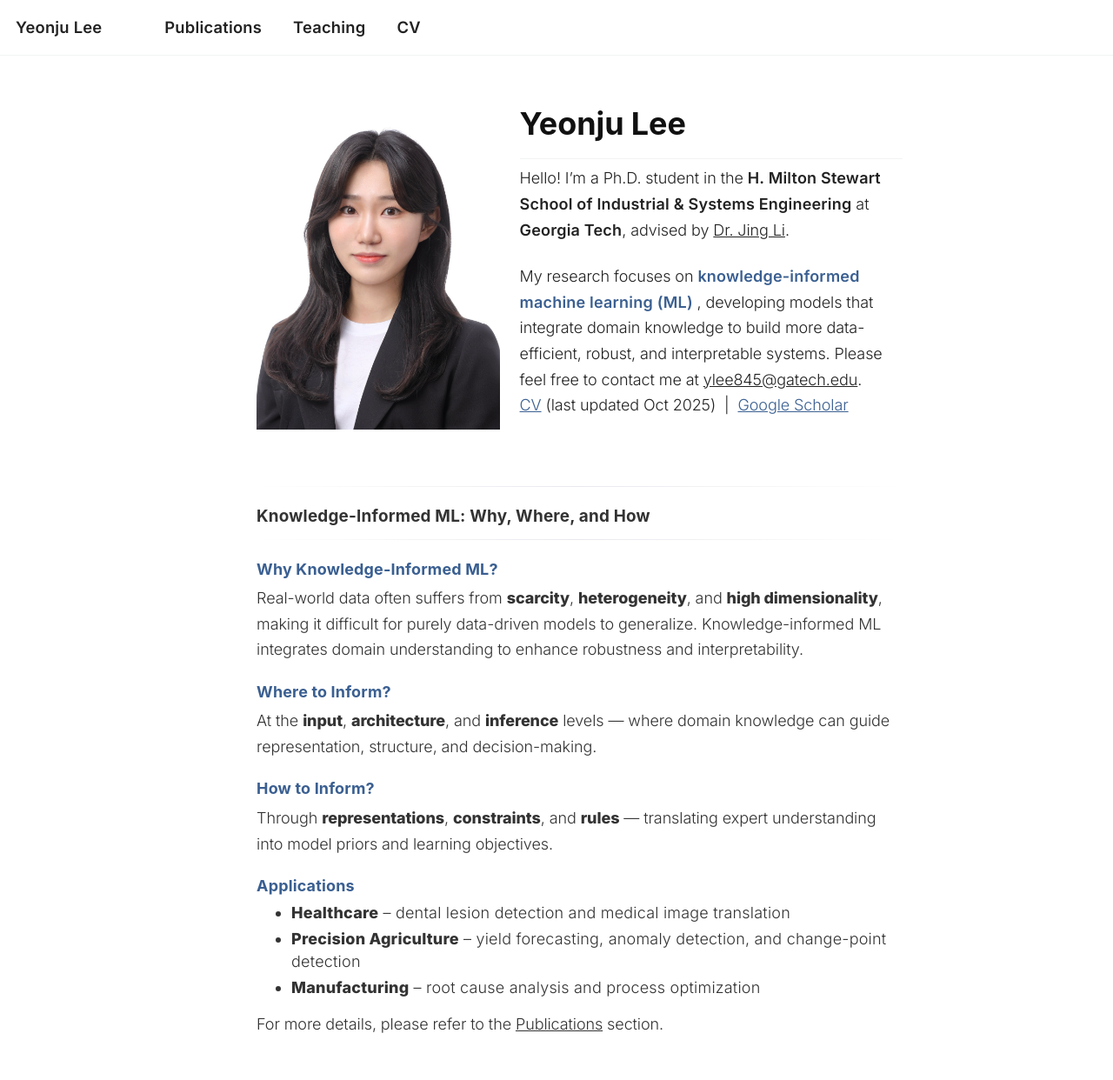
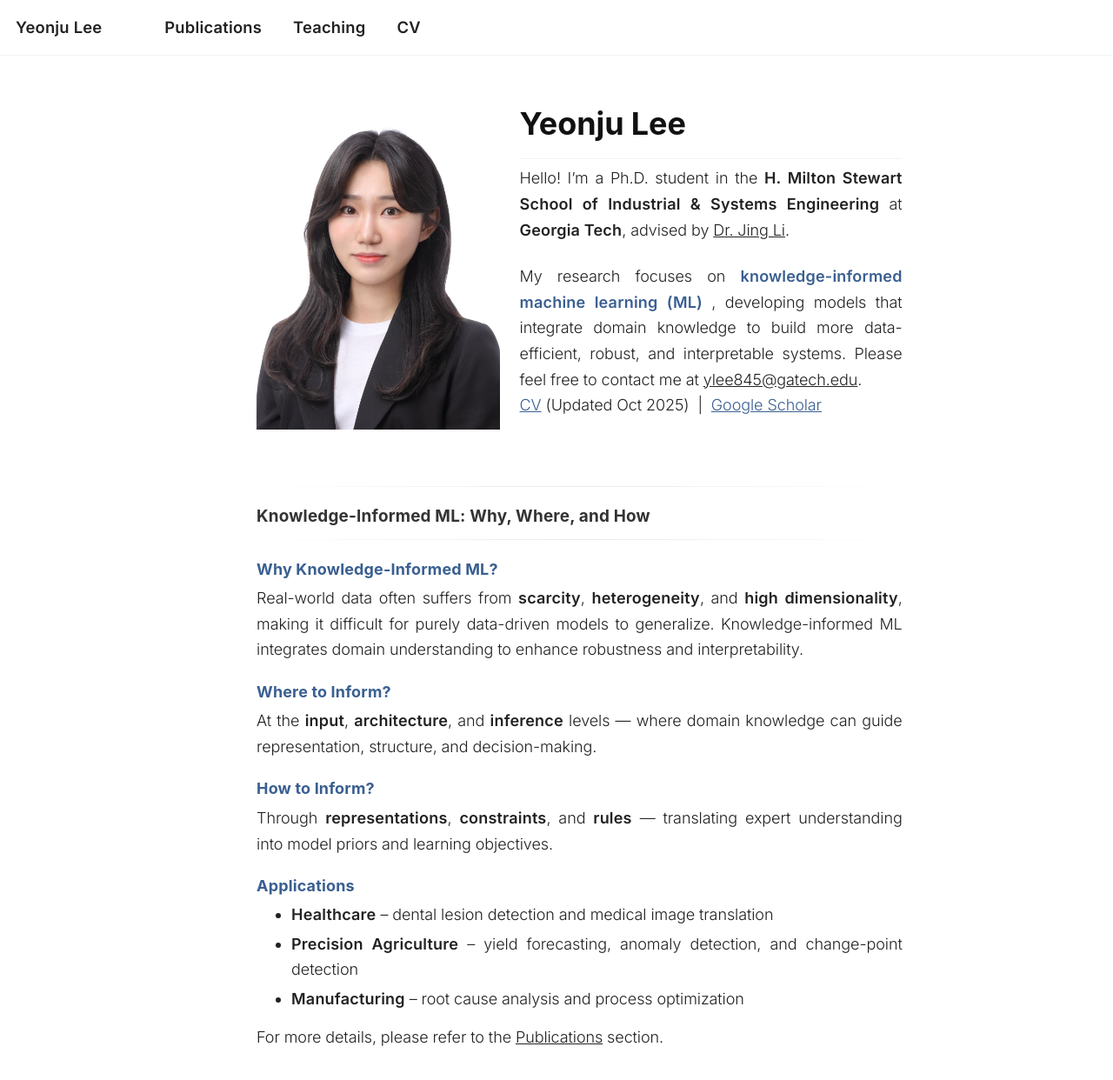
Before and after one commit to ylee845/ylee845.github.io, a Jekyll site: the page built from _pages/about.md, in a window 1280 px wide and 1400 px high. Shown: the top 1242 px of the window at 87% size. Built offline with Jekyll 4.4.1, drawn with Linux system fonts in a browser that asks for light colours; a script that is not in the unit is left out; part of the change alters nothing that is shown.

Commit message:
Update about.md

```diff
--- a/_pages/about.md
+++ b/_pages/about.md
@@ -48,16 +48,16 @@ redirect_from:
 /* 페이지 기본 타이포 */
 .page__content {
   max-width: none !important;
+  text-align: justify;
   margin: 0 auto;
   width: 100% !important;
   font-family: 'Inter', system-ui, -apple-system, 'Segoe UI', Roboto, Arial, sans-serif;
   color:#333; font-weight:300; line-height:1.45;
 }
 
-/* Intro: 사진 | 텍스트 2열 */
 .intro{
-  display:grid !important;
-  grid-template-columns: 280px 1fr;           /* ← 2열 */
+  display: grid !important;
+  grid-template-columns: 280px 1fr;
   grid-template-areas:
     "photo title"
     "photo lead"
@@ -65,8 +65,8 @@ redirect_from:
     "full  full";
   column-gap: 1.25rem;
   row-gap: .6rem;
-  margin: 1.2rem 0 0.5rem;
-  align-items:start;
+  margin: 1.2rem 0 .5rem;
+  align-items: start;
 }
 
 .intro__img{
@@ -76,88 +76,89 @@ redirect_from:
   object-fit: cover;
 }
 
-.intro__body {
-  font-family: "Inter", "Helvetica Neue", Arial, sans-serif;
-  font-size: 1rem;          /* 살짝 작게 (기존 1rem → 0.98rem) */
-  line-height: 1.65;           /* 줄 간격 약간 촘촘하게 */
-  letter-spacing: -0.1px;      /* 살짝 좁혀서 정돈된 느낌 */
-  color: var(--text);
-  max-width: 600px;
-}
-.intro__title{ grid-area:title; margin:0 0 .4rem; font-size:2rem; font-weight:700; color:#111; }
-.intro__lead { grid-area:lead;  margin:0 0 .6rem; font-size:1rem; color:#2f2f2f; }
-.aboutme     { grid-area:about; font-size:1rem; margin-top:.1rem; }
-.about-sections{ grid-area:full; margin-top:.15rem; font-size:1rem; }
-
-.intro__title,
+/* =========================
+   본문 타이포 통일
+   ========================= */
+.intro__body,
 .intro__lead,
 .aboutme,
-.about-sections {
-  text-align: unset;     /* 기본 정렬로 되돌림 (보통 왼쪽) */
+.about-sections p,
+.about-sections li{
+  font-family: "Inter", "Helvetica Neue", Arial, sans-serif;
+  font-size: 1rem;
+  line-height: 1.65;
+  letter-spacing: -0.1px;
+  color: var(--text);
+  text-align: justify;
+  -webkit-font-smoothing: antialiased;
+  -moz-osx-font-smoothing: grayscale;
+  text-rendering: optimizeLegibility;
 }
 
-/* 반응형: 1열 스택 */
+/* intro 본문 폭 통일(A안: 제한 해제) */
+.intro__body{ max-width: none; }
 
-@media (max-width:1024px){  /* 기존 880px → 1024px 로 확장 */
+/* 타이틀·리드·섹션 배치 */
+.intro__title{ grid-area: title; margin: 0 0 .4rem; font-size: 2rem; font-weight: 700; color: #111; }
+.intro__lead { grid-area: lead;  margin: 0 0 .6rem; }
+.aboutme     { grid-area: about; margin-top: .1rem; }
+.about-sections{ grid-area: full; margin-top: .15rem; }
+
+/* =========================
+   반응형(1열 스택)
+   ========================= */
+@media (max-width:1024px){
   .intro{
-    grid-template-columns:1fr;
+    grid-template-columns: 1fr;
     grid-template-areas:
       "photo"
       "title"
       "lead"
       "about"
       "full";
-    text-align: unset !important;
   }
   .intro__img{
-    width:95%;
-    justify-self:center;
+    width: 95%;
+    justify-self: center;
   }
-  .intro__title,
+  /* 모바일에서 볼드 과강조 완화 */
+  .intro__title{ font-weight: 600; }
   .intro__lead,
   .aboutme,
-  .about-sections{
-    text-align: unset !important;
-    font-weight: 500; /* 기본 700일 경우 중간 정도로 낮춰줌 */
-    -webkit-font-smoothing: antialiased; /* 크롬, 사파리에서 부드럽게 */
-    -moz-osx-font-smoothing: grayscale;  /* 파이어폭스용 */
-    text-rendering: optimizeLegibility;  /* 렌더링 품질 개선 */
-  }
+  .about-sections{ font-weight: 500; }
 }
 
-.about-sections h3 {
-  margin-top: 0.1rem;   /* 위쪽 간격 줄이기 */
-  margin-bottom: 0.2rem; /* 아래쪽 간격 줄이기 */
+/* =========================
+   헤딩/문단/리스트
+   ========================= */
+.about-sections h3{
+  margin-top: .1rem;
+  margin-bottom: .2rem;
   font-weight: 700;
   font-size: 1.05rem;
 }
 
-h4 {
-  color: #3A5F91;        /* 진회색 555 */
-  /*font-weight: 500; */     /* 볼드 강조 500 */
-  font-size: 1rem;    /* 약간 크게 */
-  letter-spacing: 0.15px;
+h4{
+  color: #3A5F91;
+  font-size: 1rem;
+  letter-spacing: .15px;
   margin-top: 1.2rem;
-  margin-bottom: 0.4rem;
+  margin-bottom: .4rem;
   line-height: 1.3;
 }
 
-.about-sections p {
-  margin-top: 0;
-  margin-bottom: 0;
-  line-height: 1.65;           /* 줄 간격 약간 촘촘하게 */
-  letter-spacing: -0.1px;
+.about-sections p{
+  margin: 0 0 .6rem;
+}
+
+.about-sections ul{
+  margin-top: .3rem;
+  margin-bottom: .8rem;
   font-size: 1rem;
 }
 
-.about-sections ul {
-  margin-top: 0.3rem;
-  margin-bottom: 0.8rem; /* 리스트와 다음 섹션 간격 살짝만 */
-  font-size: 1rem;
-}
-
-.about-sections li {
-  margin-bottom: 0.2rem; /* 리스트 내부 항목 간 간격 */
+.about-sections li{
+  margin-bottom: .2rem;
 }
 
 </style>
@@ -185,7 +186,7 @@ h4 {
     Please feel free to contact me at
     <a href="mailto:ylee845@gatech.edu">ylee845@gatech.edu</a>.
     <br>
-    <a href="/files/Yeonju_Lee_CV.pdf" style="color:#3A5F91;">CV</a> (last updated Oct 2025)
+    <a href="/files/Yeonju_Lee_CV.pdf" style="color:#3A5F91;">CV</a> (Updated Oct 2025)
      &nbsp;|&nbsp;
     <a href="https://scholar.google.com/citations?user=5iO-_XgAAAAJ&hl=en&oi=ao"
      target="_blank"
@@ -203,28 +204,28 @@ h4 {
 
 <h4>Why Knowledge-Informed ML?</h4>
 <p>
-Real-world data often suffers from <strong>scarcity</strong>, <strong>heterogeneity</strong>,
-and <strong>high dimensionality</strong>, making it difficult for purely data-driven models to generalize.
+Real-world data often suffers from <span style="font-weight:600; letter-spacing:0.2px;">scarcity</span>, <span style="font-weight:600; letter-spacing:0.2px;">heterogeneity</span>,
+and <span style="font-weight:600; letter-spacing:0.2px;">high dimensionality</span>, making it difficult for purely data-driven models to generalize.
 Knowledge-informed ML integrates domain understanding to enhance robustness and interpretability.
 </p>
 
 <h4>Where to Inform?</h4>
 <p>
-At the <strong>input</strong>, <strong>architecture</strong>, and <strong>inference</strong> levels —
+At the <span style="font-weight:600; letter-spacing:0.2px;">input</span>, <span style="font-weight:600; letter-spacing:0.2px;">architecture</span>, and <span style="font-weight:600; letter-spacing:0.2px;">inference</span> levels —
 where domain knowledge can guide representation, structure, and decision-making.
 </p>
 
 <h4>How to Inform?</h4>
 <p>
-Through <strong>representations</strong>, <strong>constraints</strong>, and <strong>rules</strong> —
+Through <span style="font-weight:600; letter-spacing:0.2px;">representations</span>, <span style="font-weight:600; letter-spacing:0.2px;">constraints</span>, and <span style="font-weight:600; letter-spacing:0.2px;">rules</span> —
 translating expert understanding into model priors and learning objectives.
 </p>
 
 <h4>Applications</h4>
 <ul>
-  <li><strong>Healthcare</strong> – dental lesion detection and medical image translation</li>
-  <li><strong>Precision Agriculture</strong> – yield forecasting, anomaly detection, and change-point detection</li>
-  <li><strong>Manufacturing</strong> – root cause analysis and process optimization</li>
+  <li><span style="font-weight:600; letter-spacing:0.2px;">Healthcare</span> – dental lesion detection and medical image translation</li>
+  <li><span style="font-weight:600; letter-spacing:0.2px;">Precision Agriculture</span> – yield forecasting, anomaly detection, and change-point detection</li>
+  <li><span style="font-weight:600; letter-spacing:0.2px;">Manufacturing</span> – root cause analysis and process optimization</li>
 </ul>
 
   <p>
```
